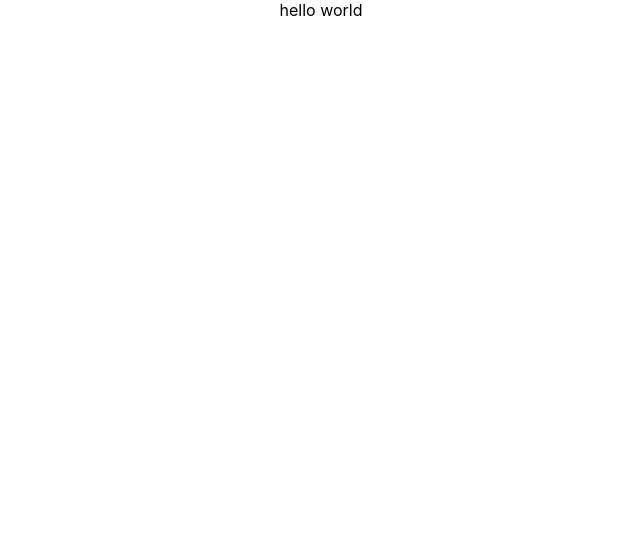
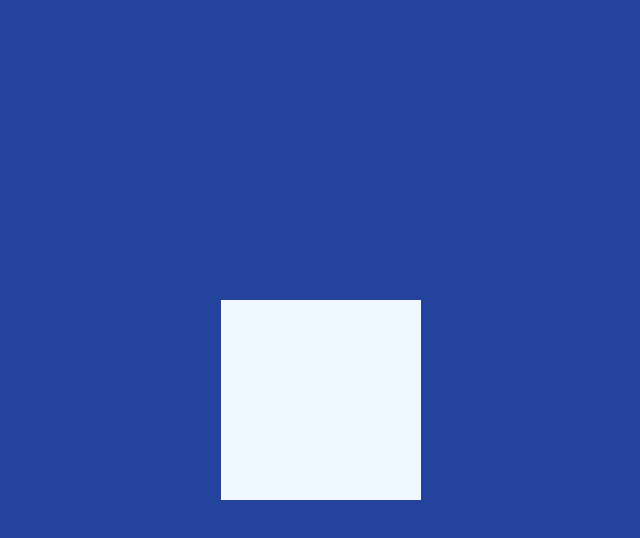
Before and after one commit to wwan13/likelion-team-building, a React (Create React App) app: page / in a window 1280 px wide. Shown: the top 538 px of the page, without its empty margins (319-959 px from the left). Built offline with nearby package versions, Linux system fonts and the light colour scheme.

Commit message:
[feat]: main wrap

```diff
--- a/src/App.css
+++ /dev/null
@@ -1,38 +0,0 @@
-.App {
-  text-align: center;
-}
-
-.App-logo {
-  height: 40vmin;
-  pointer-events: none;
-}
-
-@media (prefers-reduced-motion: no-preference) {
-  .App-logo {
-    animation: App-logo-spin infinite 20s linear;
-  }
-}
-
-.App-header {
-  background-color: #282c34;
-  min-height: 100vh;
-  display: flex;
-  flex-direction: column;
-  align-items: center;
-  justify-content: center;
-  font-size: calc(10px + 2vmin);
-  color: white;
-}
-
-.App-link {
-  color: #61dafb;
-}
-
-@keyframes App-logo-spin {
-  from {
-    transform: rotate(0deg);
-  }
-  to {
-    transform: rotate(360deg);
-  }
-}
--- /dev/null
+++ b/src/App/App.css
@@ -0,0 +1,16 @@
+html, body {
+  margin: 0;
+  padding: 0;
+  width: 100%;
+  height: 100%;
+  overflow: hidden;
+}
+
+.App {
+  width: 100vw;
+  height: 100vh;
+  background-color: #24439c;
+  display: flex;
+  justify-content: center;
+  align-items: center;
+}
--- a/src/App.js
+++ b/src/App/App.js
@@ -1,10 +1,10 @@
-import logo from './logo.svg';
+import MainWrap from '../MainWrap/MainWrap';
 import './App.css';
 
 function App() {
   return (
     <div className="App">
-      hello world
+      <MainWrap />
     </div>
   );
 }
--- /dev/null
+++ b/src/MainWrap/MainWrap.css
@@ -0,0 +1,5 @@
+.MainWrap {
+    width: 200px;
+    height: 200px;
+    background-color: aliceblue;
+}
--- /dev/null
+++ b/src/MainWrap/MainWrap.js
@@ -0,0 +1,11 @@
+import './MainWrap.css'
+
+function MainWrap () {
+    return(
+        <div className='MainWrap'>
+
+        </div>
+    )
+}
+
+export default MainWrap;
--- a/src/index.css
+++ /dev/null
@@ -1,13 +0,0 @@
-body {
-  margin: 0;
-  font-family: -apple-system, BlinkMacSystemFont, 'Segoe UI', 'Roboto', 'Oxygen',
-    'Ubuntu', 'Cantarell', 'Fira Sans', 'Droid Sans', 'Helvetica Neue',
-    sans-serif;
-  -webkit-font-smoothing: antialiased;
-  -moz-osx-font-smoothing: grayscale;
-}
-
-code {
-  font-family: source-code-pro, Menlo, Monaco, Consolas, 'Courier New',
-    monospace;
-}
--- a/src/index.js
+++ b/src/index.js
@@ -1,7 +1,6 @@
 import React from 'react';
 import ReactDOM from 'react-dom/client';
-import './index.css';
-import App from './App';
+import App from './App/App';
 import reportWebVitals from './reportWebVitals';
 
 const root = ReactDOM.createRoot(document.getElementById('root'));
```
Also changed, not shown: src/logo.svg (deleted), 1 other file (tests, documents, lock files or other folders).
